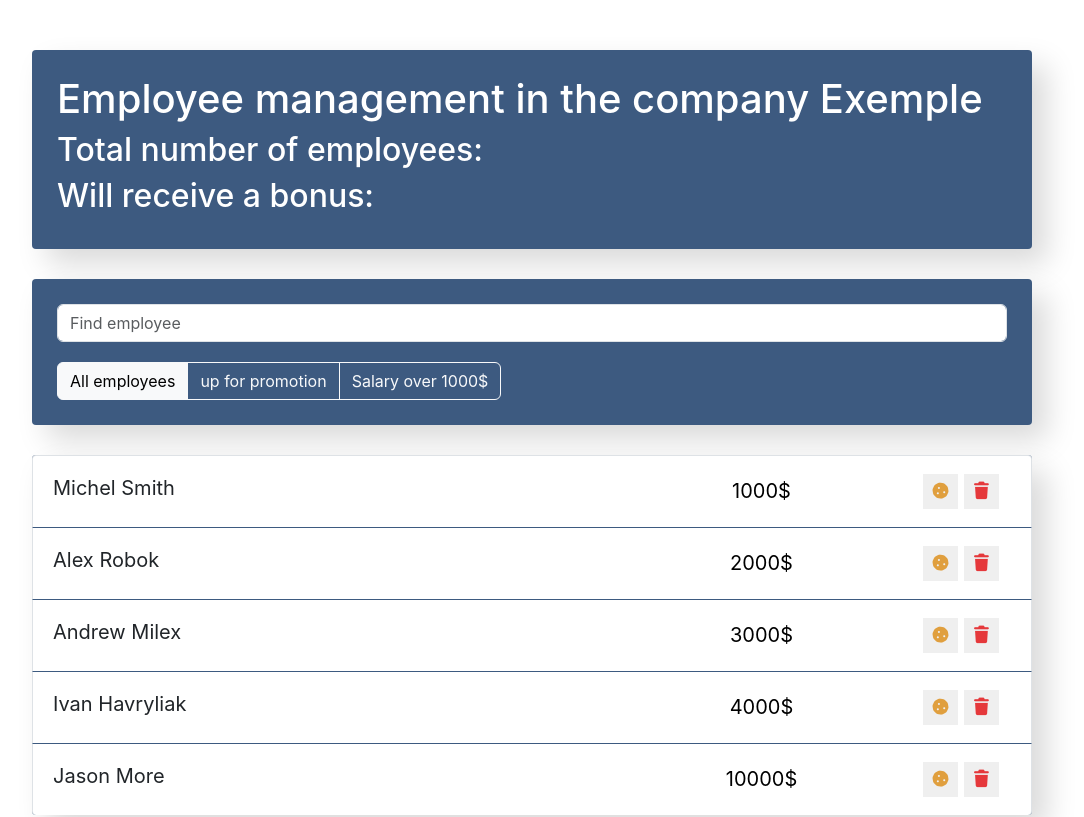
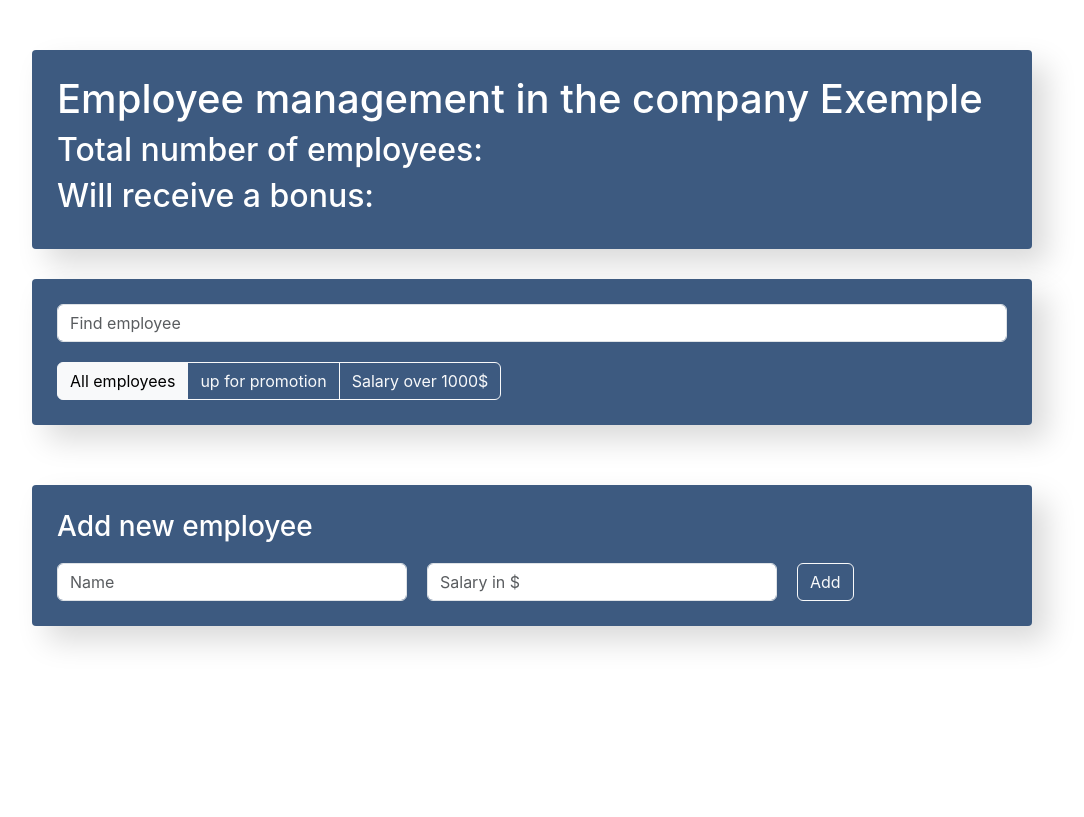
Before and after one commit to IvanHavryliak02/MyFirstReactApp, a React (Create React App) app: page / in a window 1280 px wide. Shown: the top 817 px of the page, without its empty margins (108-1192 px from the left). Built offline with nearby package versions, Linux system fonts and the light colour scheme.

Commit message:
feat: create employees add/remove functionality

```diff
--- a/src/components/add-employees/add-employees.jsx
+++ b/src/components/add-employees/add-employees.jsx
@@ -18,12 +18,18 @@ class AddEmployees extends Component {
     }
 
     render(){
+        const {onAddEmployee} = this.props;
         const {name, salary} = this.state;
         return (
             <div className="app-add-form">
                 <h3>Add new employee</h3>
                 <form
-                    className="add-form d-flex">
+                    className="add-form d-flex"
+                    onSubmit={(e) => {
+                        e.preventDefault();
+                        onAddEmployee({name: name, salary: salary});
+                    }}
+                >
                     <input type="text"
                         className="form-control new-post-label"
                         placeholder="Name"
@@ -40,7 +46,8 @@ class AddEmployees extends Component {
                     />
 
                     <button type="submit"
-                            className="btn btn-outline-light">Add</button>
+                            className="btn btn-outline-light"
+                    >Add</button>
                 </form>
             </div>
         );
--- a/src/components/app/app.jsx
+++ b/src/components/app/app.jsx
@@ -1,20 +1,42 @@
 import './app.css';
+import { Component } from 'react';
 import Info from '../info/info';
 import Search from '../search/search';
 import Filter from '../filter/filter';
 import List from '../list/list';
 import AddEmpolyees from '../add-employees/add-employees'
 
-function App() {
+class App extends Component {
 
-    const APIData = [
-        {name: 'Michel Smith', salary: 1000, id: 1},
-        {name: 'Alex Robok', salary: 2000, id: 2},
-        {name: 'Andrew Milex', salary: 3000, id: 3},
-        {name: 'Ivan Havryliak', salary: 4000, id: 4},
-        {name: 'Jason More', salary: 10000, id: 5}
+    constructor(props){
+        super(props)
+        this.state = {
+            APIData: [
+
             ]
+        }
+    }
 
+
+    deleteElement = (id) => {
+        this.setState(({APIData}) => (
+            {
+                APIData: APIData.filter(elem => elem.id !== id)
+            }
+        ))
+    }
+
+    createElement = (obj) => {
+        this.setState(({APIData}) => {
+            obj.id = APIData.length !== 0 ? APIData[APIData.length - 1].id + 1 : 0;
+            return {
+                APIData: [...APIData, obj]
+            }
+        })
+    }
+
+    render(){
+        const {APIData} = this.state;
         return (
             <div className="app">
                 <Info/>
@@ -24,10 +46,17 @@ function App() {
                     <Filter/>
                 </div>
 
-            <List data={APIData}/>
-            <AddEmpolyees/>
+                <List
+                    data={APIData}
+                    onDelete = {this.deleteElement}
+                />
+                <AddEmpolyees
+                    onAddEmployee = {(obj) => this.createElement(obj)}
+                />
             </div>
         );
     }
 
+}
+
 export default App;
--- a/src/components/list-item/list-item.jsx
+++ b/src/components/list-item/list-item.jsx
@@ -24,7 +24,7 @@ class ListItem extends Component {
     }
 
     render() {
-        const {name, salary} = this.props;
+        const {name, salary, onDelete} = this.props;
         const {increase, liked} = this.state;
         const increasedClass = increase ? ' increase' : ''
         const likedClass = liked ? ' like' : '';
@@ -47,8 +47,11 @@ class ListItem extends Component {
                         <i className="fas fa-cookie"></i>
                     </button>
 
-                    <button type="button"
-                            className="btn-trash btn-sm ">
+                    <button
+                        type="button"
+                        className="btn-trash btn-sm"
+                        onClick={() => onDelete()}
+                    >
                         <i className="fas fa-trash"></i>
                     </button>
                     <i className="fas fa-star"></i>
--- a/src/components/list/list.jsx
+++ b/src/components/list/list.jsx
@@ -1,11 +1,15 @@
 import ListItem from '../list-item/list-item';
 import './list.css'
 
-const List = ({data}) => {
+const List = ({data, onDelete}) => {
 
     const apidata = data.map(item => {
         const {id, ...itemProps} = item;
-        return <ListItem key={id} {...itemProps}/>
+        return <ListItem
+            key={id}
+            {...itemProps}
+            onDelete={() => onDelete(id)}
+        />
     })
     return (
         <ul className="list-group list">
```
Lines whose indentation alone changed are shown as unchanged.
